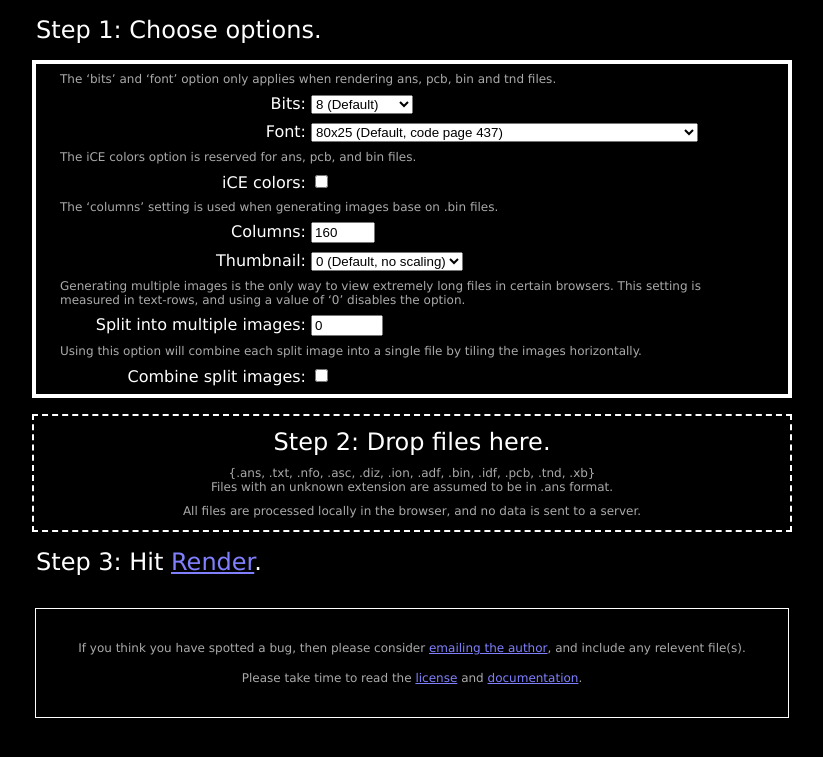
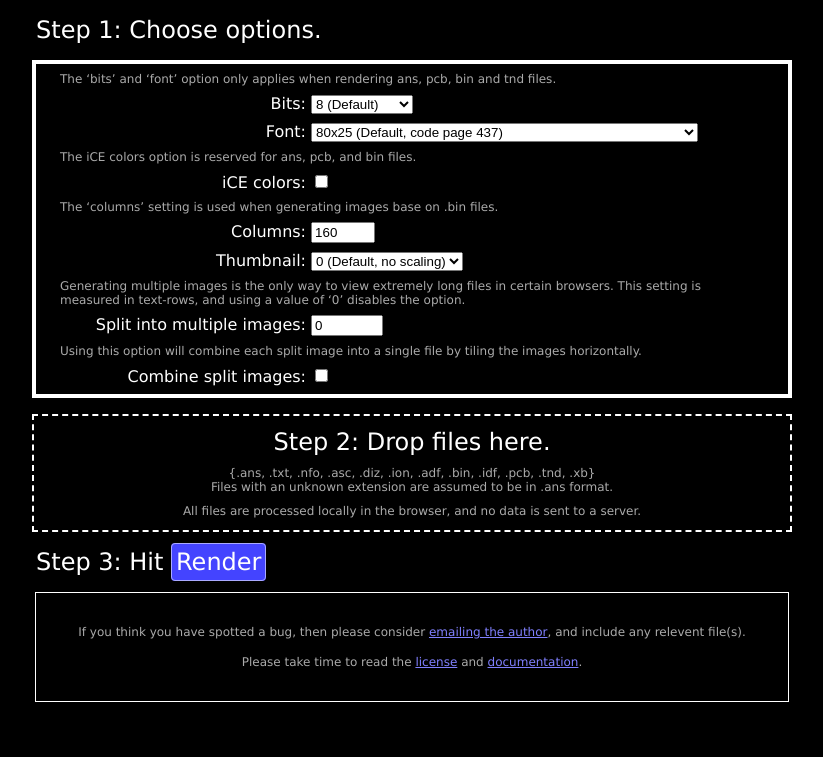
Before and after one commit to ansilove/ansilove.js, a Jekyll site: the page try/index.html, which Jekyll copies as it is, in a window 1280 px wide. Shown: the top 757 px of the page, without its empty margins (228-1051 px from the left). Built offline with Jekyll 4.4.1, drawn with Linux system fonts in a browser that asks for light colours.

Commit message:
Made the render button more button-like.

```diff
--- a/try/index.html
+++ b/try/index.html
@@ -121,7 +121,7 @@
         </div>
 
         <div class="box">
-            <p>Step 3: Hit <a id="render-link" href="#">Render</a>.</p>
+            <p>Step 3: Hit <a id="render-link" href="#">Render</a></p>
         </div>
 
         <div id="image-container" class="box">
--- a/try/try.css
+++ b/try/try.css
@@ -83,7 +83,6 @@ label {
 #image-container {
     border: 1px solid white;
     padding: 16px;
-    margin: 32px auto;
     width: 720px;
     text-align: center;
 }
@@ -150,3 +149,17 @@ label {
 .modal p {
     margin: 16px;
 }
+
+#render-link {
+    padding: 4px;
+    background-color: #44F;
+    color: white;
+    border: 1px solid #AAF;
+    text-decoration: none;
+    border-radius: 4px;
+}
+
+#render-link:hover {
+    border: 2px solid white;
+    padding: 3px;
+}
```
